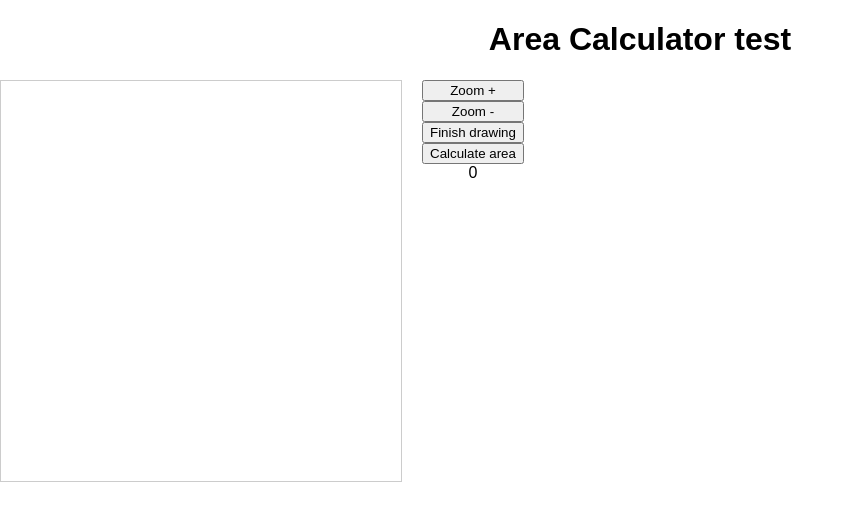
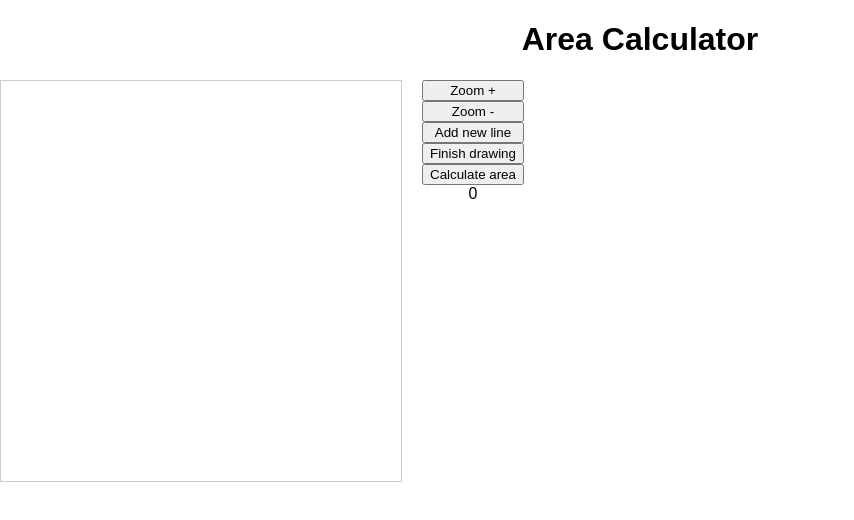
Before and after one commit to vesanaumane/AreaCalculator, a React (Create React App) app: page / in a window 1280 px wide. Shown: the top 520 px of the page, without its empty margins (0-854 px from the left). Built offline with nearby package versions, Linux system fonts and the light colour scheme; the HTML template or start-up script is replaced by a standard one.

Commit message:
Added a button to add a new line.

```diff
--- a/src/App.js
+++ b/src/App.js
@@ -208,6 +208,49 @@ export default function App() {
         setIsDrawingAllowed( false );
     }
 
+    // Create a last line between the first line's start
+    // and the previous line's end point.
+    function handleOnClickAddNewLine() {
+
+        // Get the lines.
+        const previousLines = lines.slice();
+
+        // Get new line coordinates.
+        var line;
+        if( previousLines.length == 0 ) {
+
+            // Create the first line.
+            const start = { x: 100, y: 200 };
+            const end = { x: 100, y:100 };
+            line = new Line( start, end, lines.length + 1 )
+
+           // line.setNewAngle( 90 );
+           // line.setNewLength( 100 );
+
+        } else {
+
+            // Add next line.
+
+            // Get the previous line.
+            const previousLine = previousLines[ previousLines.length - 1 ];
+
+            // Create the line backwards to the previous line.
+            line = new Line( previousLine.end, previousLine.start, lines.length + 1 )
+
+            // Turn 30 degrees relative to the previous line.
+            var lineAngle = Math.abs( previousLine.angle - 90 );
+            lineAngle = lineAngle > 360 ? lineAngle - 360 : lineAngle;
+            line.setNewAngle( lineAngle );
+
+            // Set length 100.
+            line.setNewLength( 100 );
+        }
+
+        // Create the last line and save.
+        saveNewLine( line );
+        redraw();
+    }
+
     // Calculate area. https://www.mathsisfun.com/geometry/area-irregular-polygons.html
     function handleOnClickArea() {
 
@@ -271,7 +314,7 @@ export default function App() {
     return (
 
         <div className="App">
-            <h1>Area Calculator test</h1>
+            <h1>Area Calculator</h1>
             <div className="drawing">
                 <div className="drawingboard">
                     <canvas
@@ -295,6 +338,9 @@ export default function App() {
                     <button className="zoom-in-button" onClick={ () => handleOnClickZoomOut()}>
                         Zoom -
                     </button>
+                    <button className="new-line-button" onClick={ () => handleOnClickAddNewLine()}>
+                        Add new line
+                    </button>
                     <button className="enddrawing_button" onClick={ () => handleOnClickEnd()}>
                         Finish drawing
                     </button>
```
